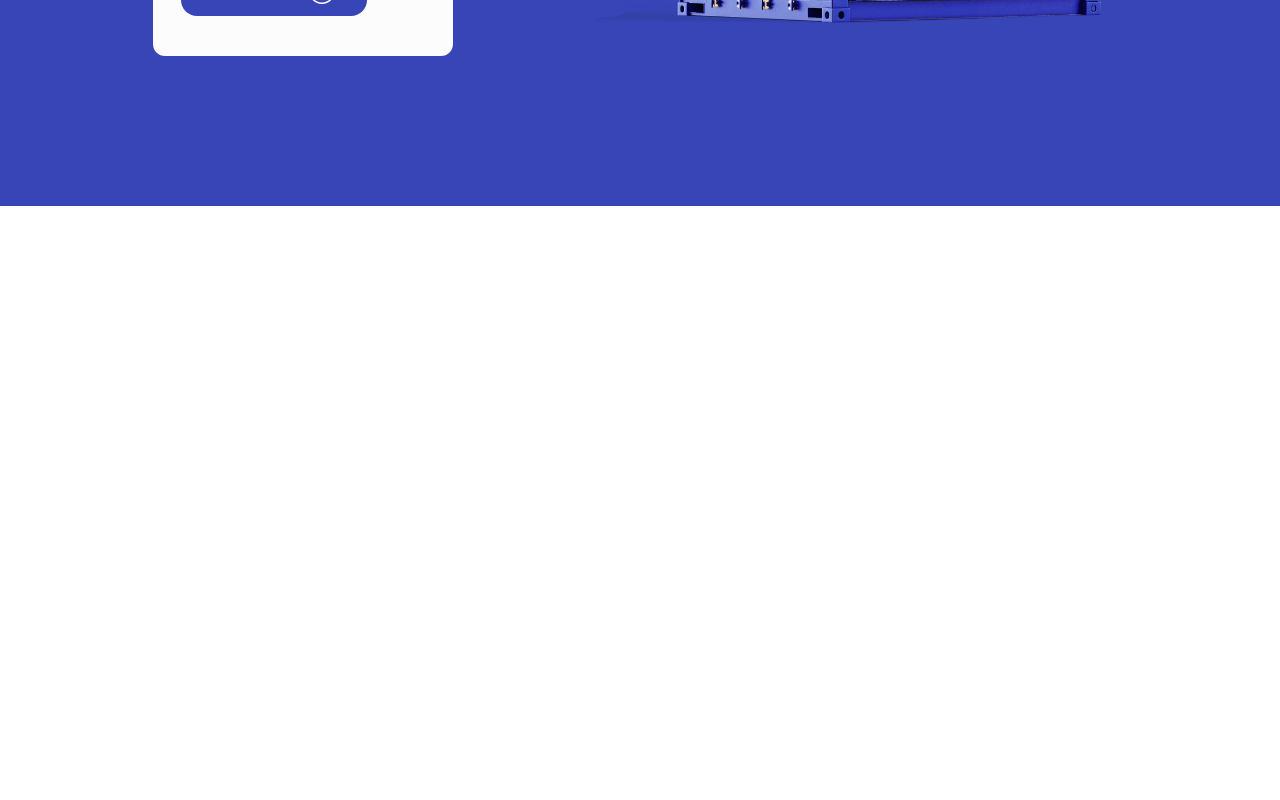
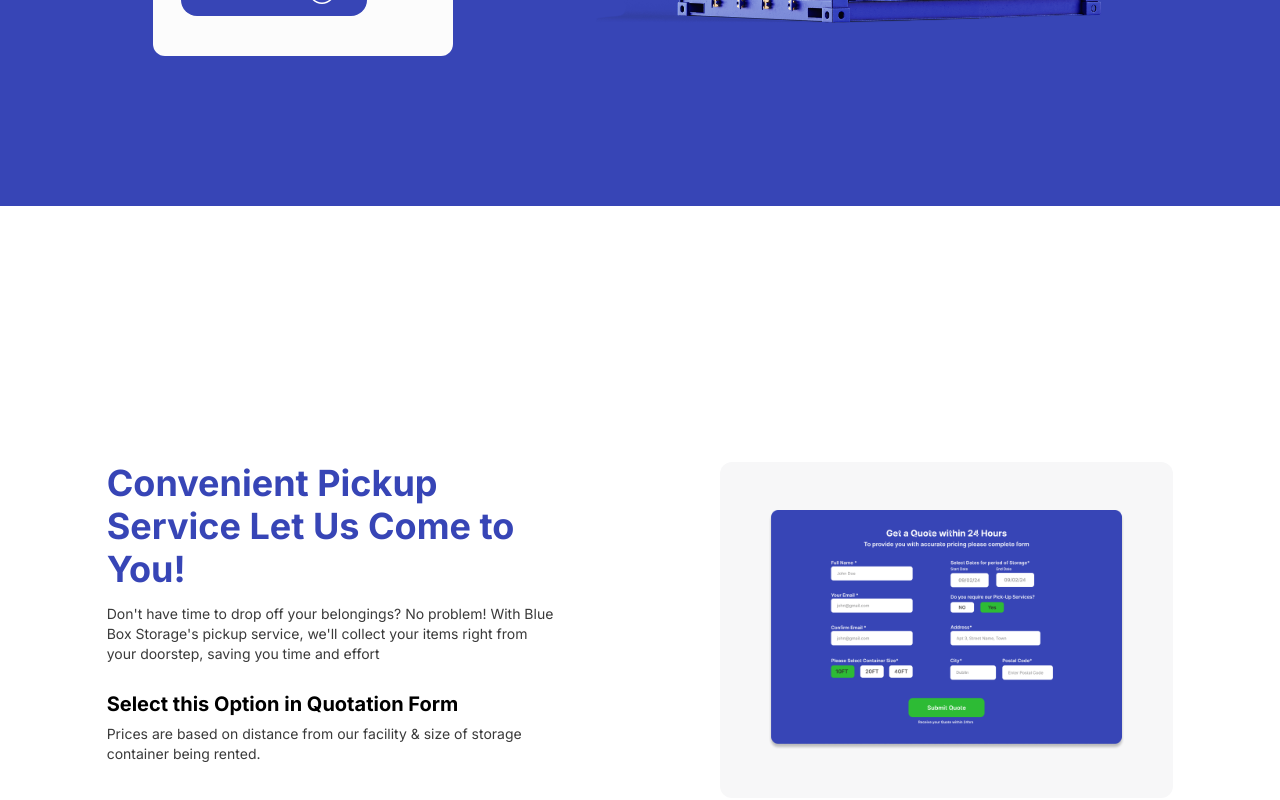
Before and after one commit to shanewmurphy/blue-box-site-new, a Next.js app: page /Ten-foot-container in a window 1280 px wide. Shown: the part 434-1234 px from the top of the page. Before the commit the page ends 800 px from the top, so only its background shows below. Built offline with nearby package versions, Linux system fonts and the light colour scheme.

Commit message:
Added Colection section for container page

```diff
--- a/app/Ten-foot-container/page.js
+++ b/app/Ten-foot-container/page.js
@@ -1,3 +1,5 @@
+import ColllectionServicePage from "../compontents/Collection-service-page";
+
 export default function TenFootContainerPage() {
   return (
     <div>
@@ -78,6 +80,9 @@ export default function TenFootContainerPage() {
           </div>
         </div>
       </div>
+      <div>
+        <ColllectionServicePage />
+      </div>
     </div>
   );
 }
--- /dev/null
+++ b/app/compontents/Collection-service-page.jsx
@@ -0,0 +1,37 @@
+export default function ColllectionServicePage() {
+  return (
+    <div className="xl:my-[20%] lg:my-[25%] md:my-[20%] sm:my-[30%]">
+      <div className="lg:w-10/12 laptop:w-11/12 md:w-11/12 sm:w-11/12 mx-auto ">
+        <div className="grid lg:grid-cols-2 xl:gap-40 lg:gap-20 sm:gap-12">
+          <div>
+            <h2 className="font-bold text-myblue xl:text-4xl lg:text-3xl md:text-6xl sm:text-2xl">
+              Convenient Pickup Service Let Us Come to You!
+            </h2>
+            <p className="text-medium text-myblack text-sm mt-3">
+              Don&apos;t have time to drop off your belongings? No problem! With
+              Blue Box Storage&apos;s pickup service, we'll collect your items
+              right from your doorstep, saving you time and effort
+            </p>
+            <h4 className="font-bold text-mblack xl:text-xl lg:text-lg mt-6">
+              Select this Option in Quotation Form
+            </h4>
+            <p className="text-medium text-myblack text-sm mt-1">
+              Prices are based on distance from our facility & size of storage
+              container being rented.
+            </p>
+          </div>
+          <div>
+            <div className="bg-lightgray p-12 rounded-xl">
+              <picture>
+                <img
+                  src="/Collection-imgs/Form.png"
+                  alt="bluebox collection service"
+                />
+              </picture>
+            </div>
+          </div>
+        </div>
+      </div>
+    </div>
+  );
+}
--- /dev/null
+++ b/app/compontents/Quote-form.jsx
@@ -0,0 +1,7 @@
+export default function QuoteForm() {
+  return (
+    <div>
+      <div className="bg-myblue p-12">KJJJJ</div>
+    </div>
+  );
+}
--- a/tailwind.config.js
+++ b/tailwind.config.js
@@ -17,6 +17,7 @@ module.exports = {
       cardmobilebgcolor: "#F5F5F5",
       cardSecuritybkg: "#f9f9fc",
       FAQBkgColor: "#f7f7f7",
+      lightgray: "#f7f7f8",
     },
     screens: {
       sm: "358px",
```
Also changed, not shown: public/Collection-imgs/Form.png (added).
